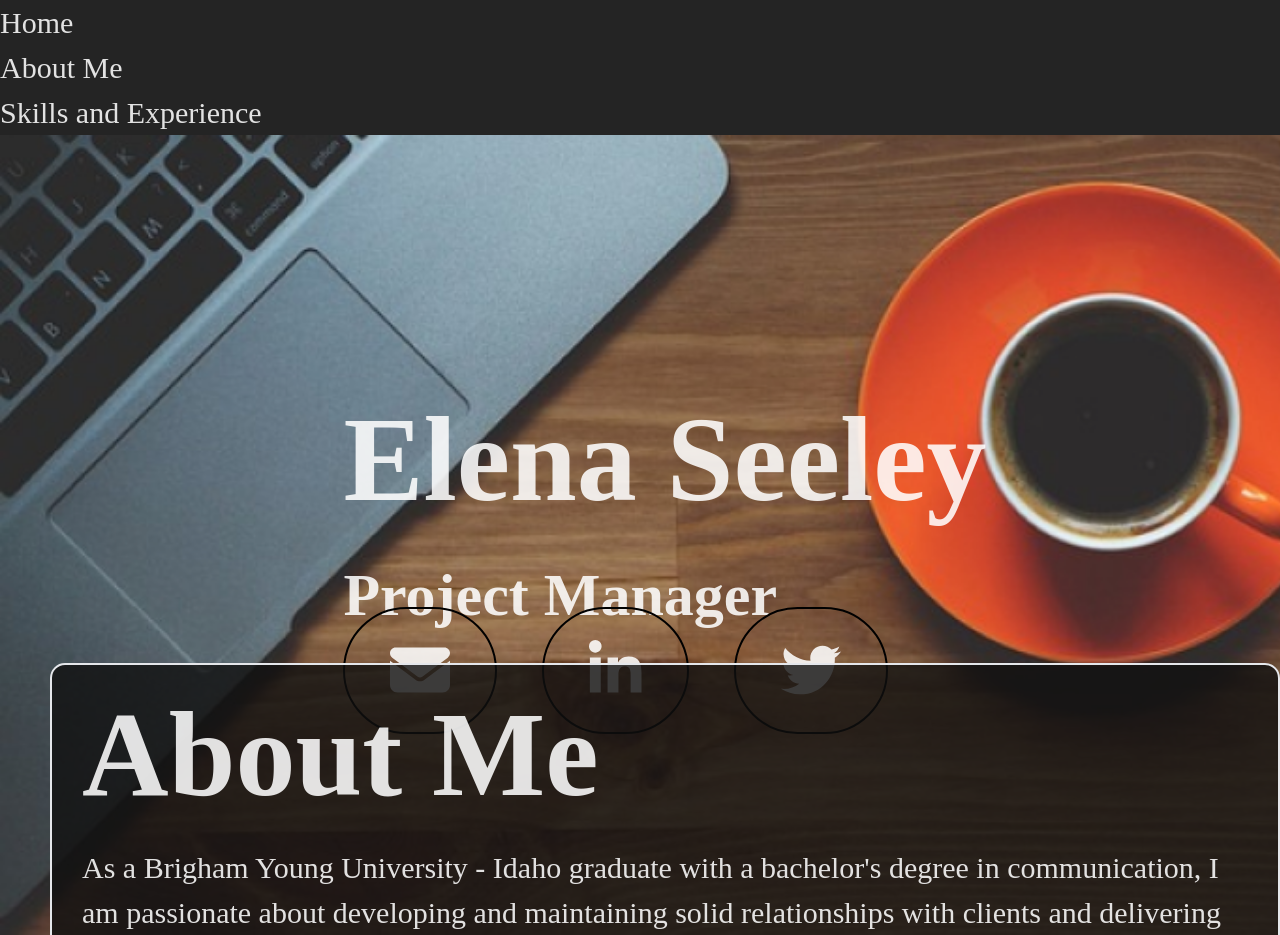
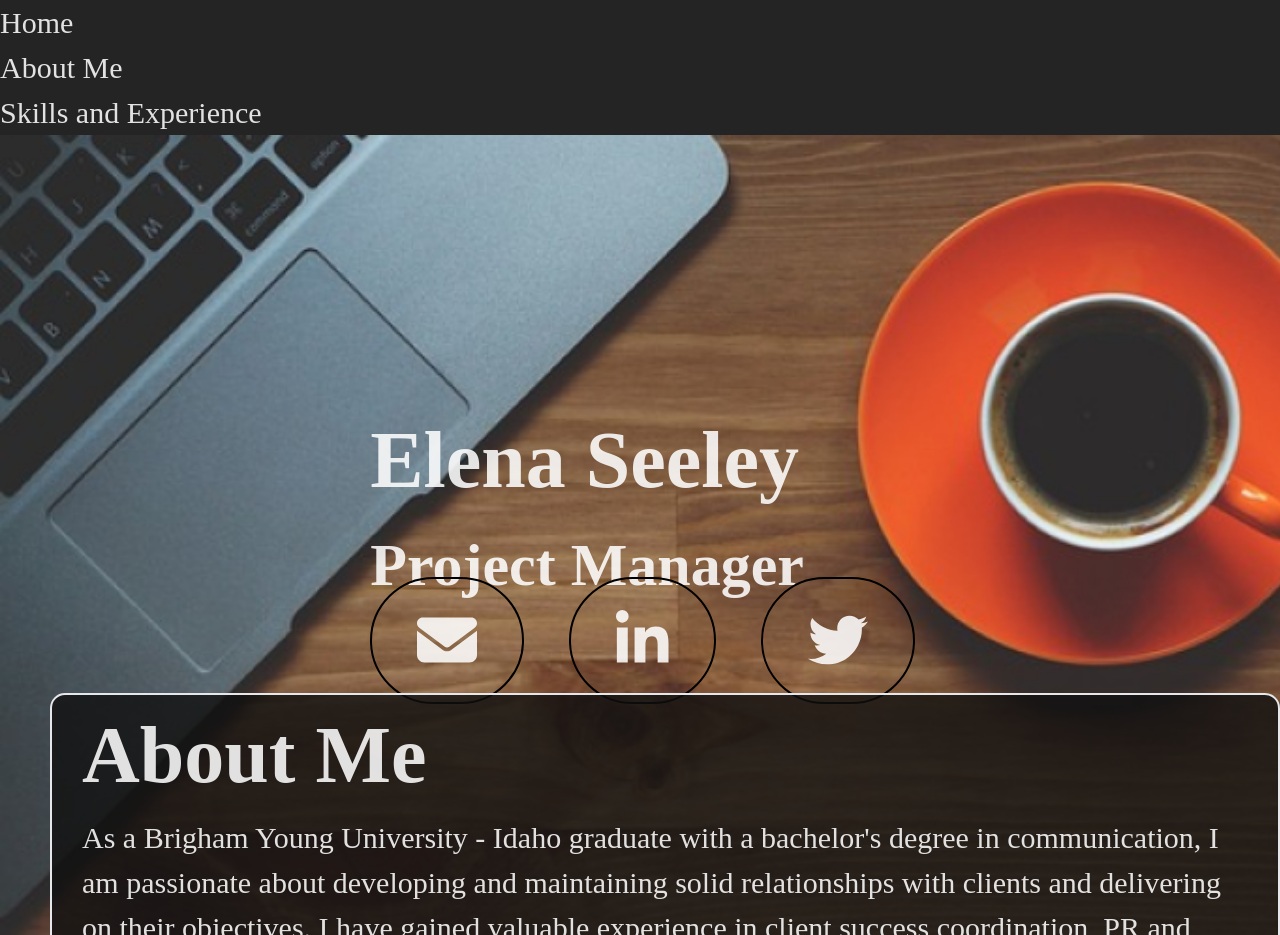
Before and after one commit to pablo014/elena-site, a Vue app in the folder elena-site/: page / in a window 1280 px wide. Built offline with nearby package versions, Linux system fonts and the light colour scheme.

Commit message:
fix(styles): weird text h1 style

```diff
--- a/elena-site/src/style.css
+++ b/elena-site/src/style.css
@@ -23,7 +23,7 @@
 h1 {
   font-weight: bold;
   font-weight: 600;
-  font-size: 120px;
+  font-size: 80px;
   @media only screen and (max-width: 600px) {
     font-size: 60px;
   }
```
